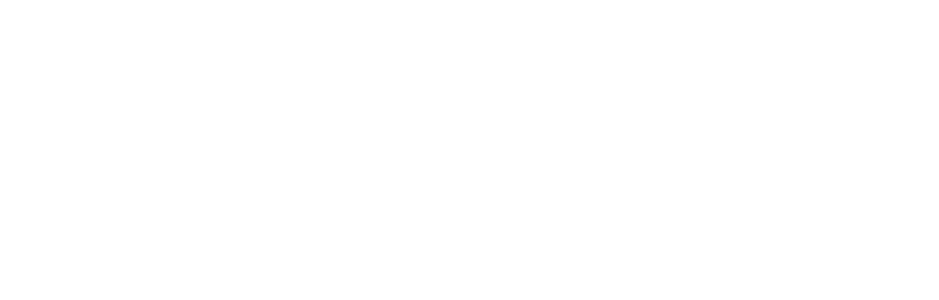
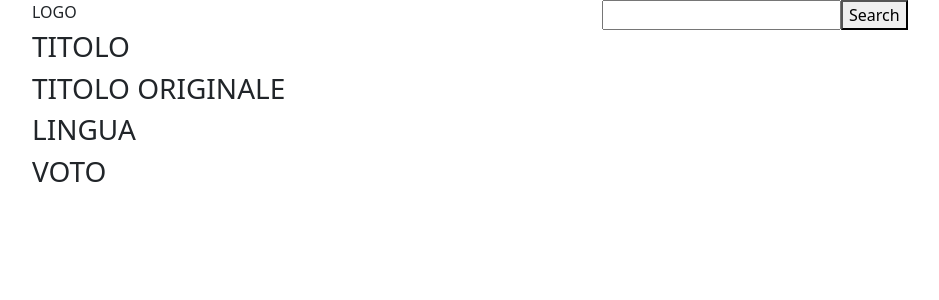
Before and after one commit to TaccLuc/Fake-Netflix-Frontend-Only, a Vue app: page / in a window 1280 px wide. Shown: the top 300 px of the page, without its empty margins (50-989 px from the left). Built offline with nearby package versions, Linux system fonts and the light colour scheme.

Commit message:
Add: base structure

```diff
--- a/src/components/HeaderComp.vue
+++ b/src/components/HeaderComp.vue
@@ -13,6 +13,30 @@
 <template>
     <header>
 
+        <div class="container">
+
+            <div class="row d-flex justify-content-between">
+
+                <div class="col">
+                    LOGO
+                </div>
+
+                <div class="col">
+
+                    <form action="">
+
+                        <input type="text">
+
+                        <button>Search</button>
+
+                    </form>
+
+                </div>
+
+            </div>
+
+        </div>
+
     </header>
 </template>
 
--- a/src/components/MainComp.vue
+++ b/src/components/MainComp.vue
@@ -1,6 +1,10 @@
 <script>
+import SingleMovie from './MainComps/SingleMovie.vue'
 
 export default{
+  components: {
+    SingleMovie
+  },
   data() {
     return {
 
@@ -13,6 +17,16 @@
 <template>
     <main>
 
+      <div class="container">
+
+        <div class="row justify-content-center">
+
+          <SingleMovie />
+
+        </div>
+
+      </div>
+
     </main>
 </template>
 
--- /dev/null
+++ b/src/components/MainComps/SingleMovie.vue
@@ -0,0 +1,39 @@
+<script>
+
+export default{
+
+  data() {
+    return {
+
+    }
+  }
+}
+
+</script>
+
+<template>
+
+    <div>
+        <h3>
+            TITOLO
+        </h3>
+
+        <h3>
+            TITOLO ORIGINALE
+        </h3>
+
+        <h3>
+            LINGUA
+        </h3>
+
+        <h3>
+            VOTO
+        </h3>
+
+    </div>
+
+</template>
+
+<style lang="scss" scoped>
+
+</style>
```
